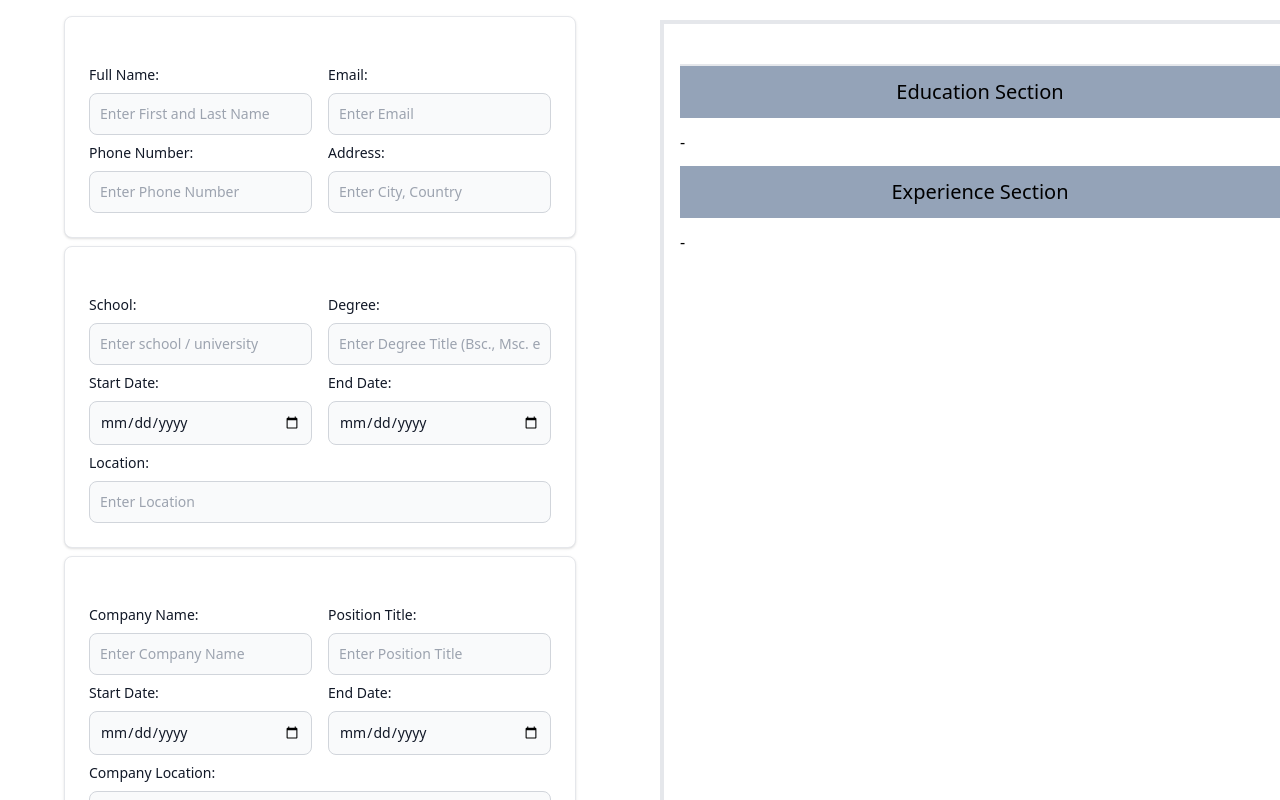
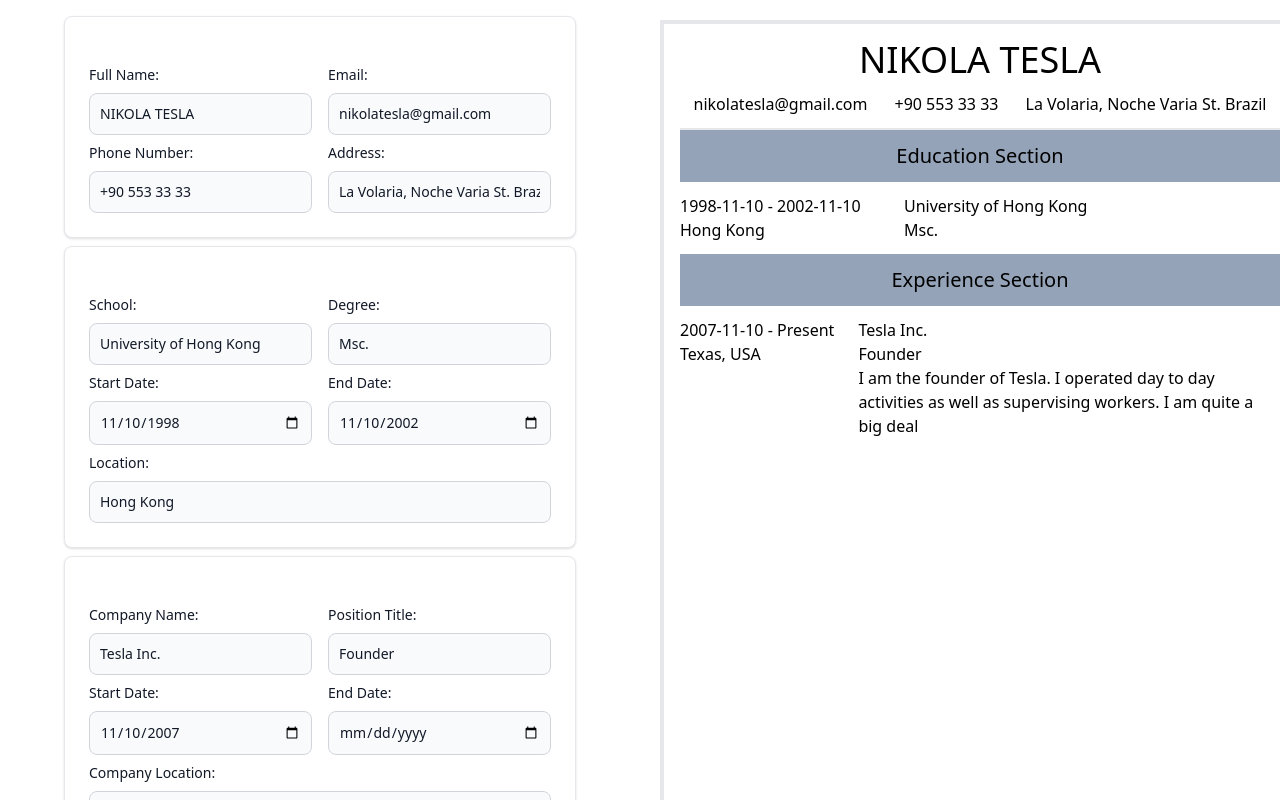
Before and after one commit to Mcorduk/cv-app, a React (Vite) app: page / in a window 1280 px wide. Shown: the top 800 px of the page. Built offline with nearby package versions, Linux system fonts and the light colour scheme.

Commit message:
docs: populate the forms with dummy values at initial render

```diff
--- a/src/App.jsx
+++ b/src/App.jsx
@@ -5,10 +5,10 @@ import CvDisplay from "./components/CvDisplay";
 
 function App() {
   const [generalInfo, setGeneralInfo] = useState({
-    fullName: "",
-    email: "",
-    number: "",
-    address: "",
+    fullName: "NIKOLA TESLA",
+    email: "nikolatesla@gmail.com",
+    number: "+90 553 33 33",
+    address: "La Volaria, Noche Varia St. Brazil",
   });
 
   // Update function for education
@@ -20,11 +20,11 @@ function App() {
   };
 
   const [education, setEducation] = useState({
-    school: "",
-    degree: "",
-    startDate: "",
-    endDate: "",
-    location: "",
+    school: "University of Hong Kong",
+    degree: "Msc.",
+    startDate: "1998-11-10",
+    endDate: "2002-11-10",
+    location: "Hong Kong",
   });
 
   // Update function for education
@@ -36,12 +36,13 @@ function App() {
   };
 
   const [experience, setExperience] = useState({
-    company: "",
-    title: "",
-    startDate: "",
-    endDate: "",
-    location: "",
-    description: "",
+    company: "Tesla Inc.",
+    title: "Founder",
+    startDate: "2007-11-10",
+    endDate: "Present",
+    location: "Texas, USA",
+    description:
+      "I am the founder of Tesla. I operated day to day activities as well as supervising workers. I am quite a big deal",
   });
   // Update function for experience
   const updateExperience = (field, value) => {
```
